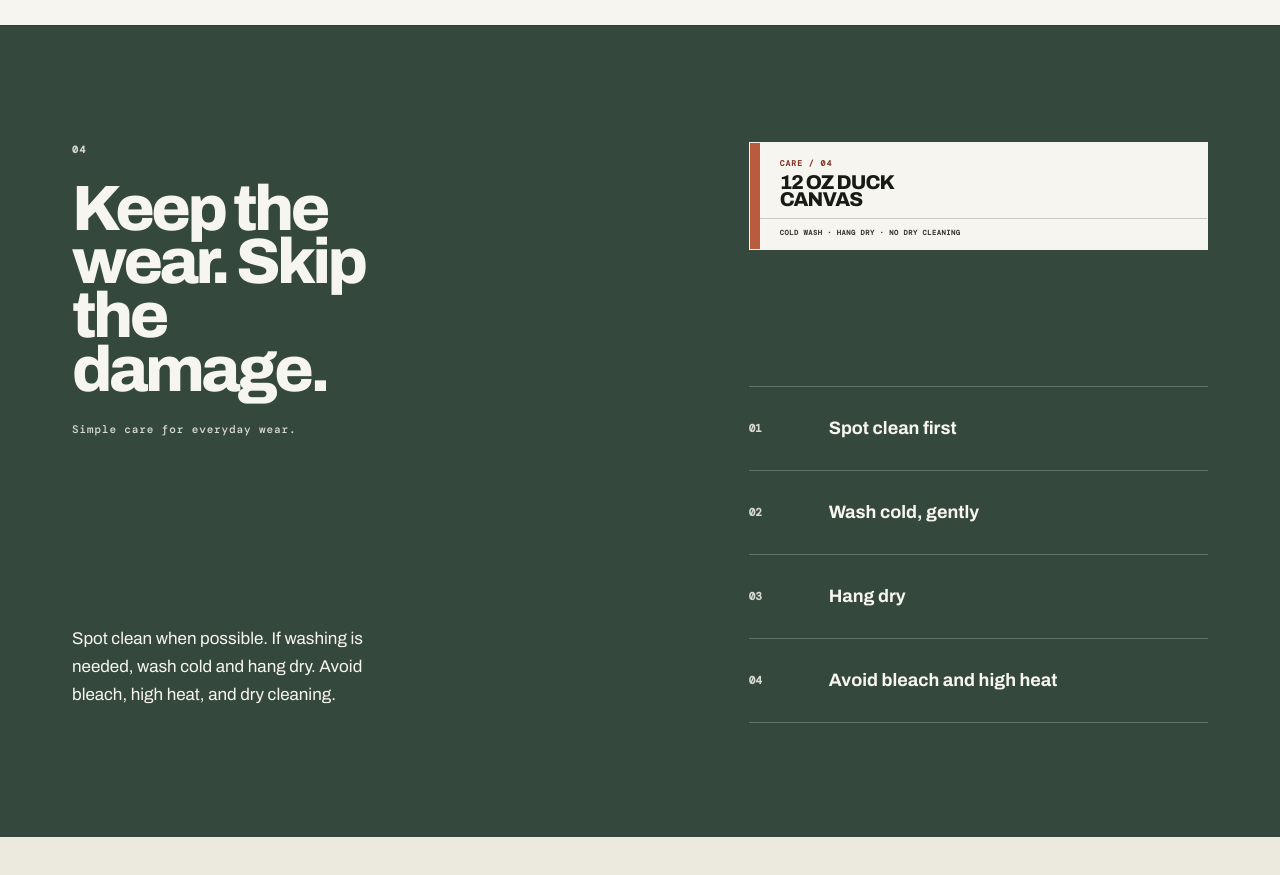
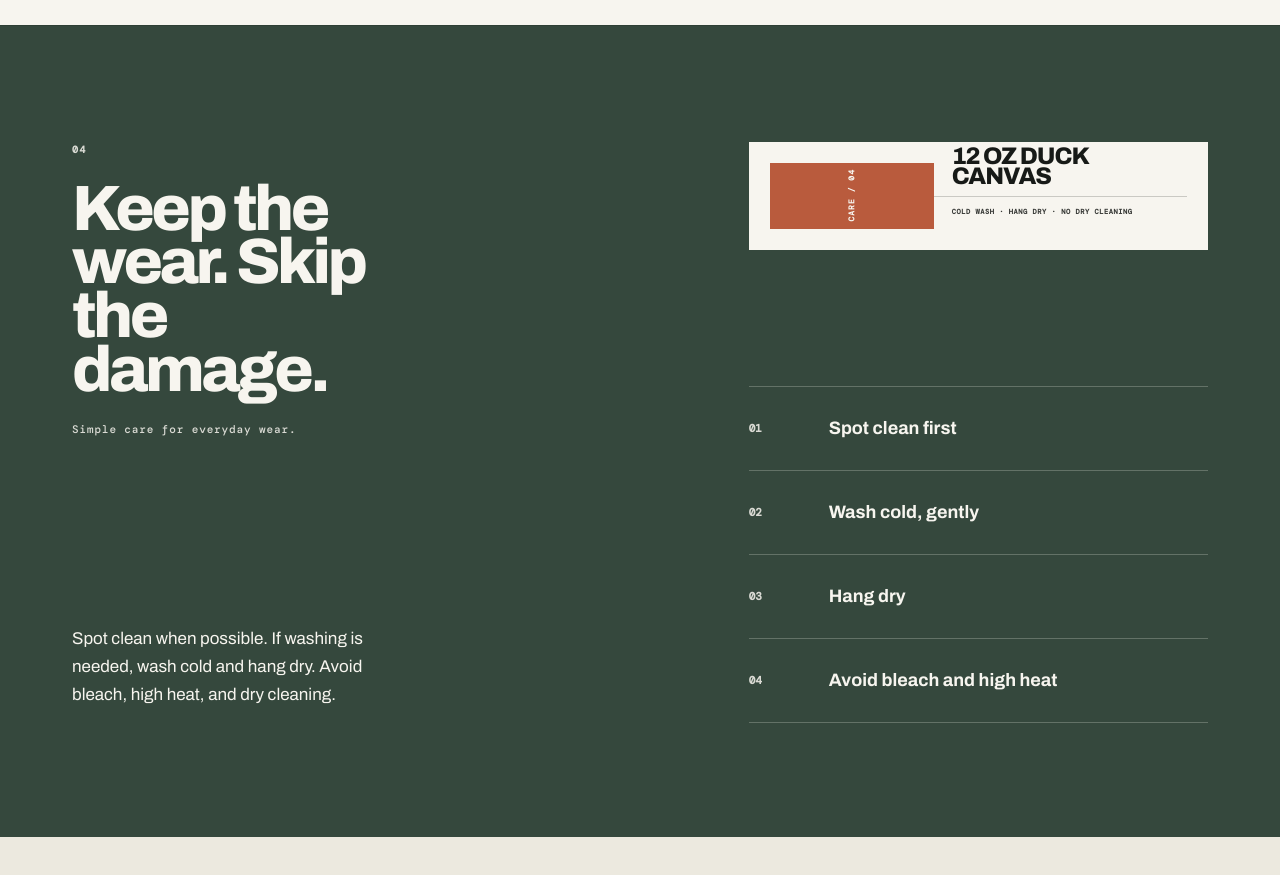
Before and after one commit to ArushPatil/vaile-website, a React (Vite) app in the folder vaile-storefront-drop-001/client/: page / in a window 1280 px wide. Shown: the part 3060-3935 px from the top of the page. Built offline with nearby package versions, Linux system fonts and the light colour scheme.

Commit message:
fix: bound desktop care stamp oxide column

```diff
--- a/vaile-storefront-drop-001/client/src/index.css
+++ b/vaile-storefront-drop-001/client/src/index.css
@@ -1389,37 +1389,10 @@ a:focus-visible, button:focus-visible { outline: 2px solid var(--ink); outline-o
   .chapter-shell .care-layout .care-stamp {
     grid-column: 8 / -1;
     grid-row: 1;
-    grid-template-columns: 10px minmax(0, 1fr);
-    grid-template-rows: minmax(0, 1fr) auto;
+    /* Preserve the approved vertical oxide block without letting its column grow with the desktop field. */
+    grid-template-columns: 164px minmax(0, 1fr);
     min-height: 108px;
-    padding: 0;
-  }
-  .chapter-shell .care-layout .care-stamp::before {
-    grid-column: 1;
-    grid-row: 1 / -1;
-  }
-  .chapter-shell .care-layout .care-stamp span {
-    grid-column: 2;
-    grid-row: 1;
-    align-self: start;
-    justify-self: start;
-    padding: 14px 20px 0;
-    color: var(--oxide-deep) !important;
-    writing-mode: horizontal-tb;
-    transform: none;
-  }
-  .chapter-shell .care-layout .care-stamp b {
-    grid-column: 2;
-    grid-row: 1;
-    align-self: end;
-    padding: 22px 20px 10px;
-    font-size: 20px;
-    line-height: 17px;
-  }
-  .chapter-shell .care-layout .care-stamp p {
-    grid-column: 2;
-    grid-row: 2;
-    padding: 8px 20px 10px;
+    padding: 20px;
   }
   .chapter-shell .care-layout ul {
     grid-column: 8 / -1;
```
